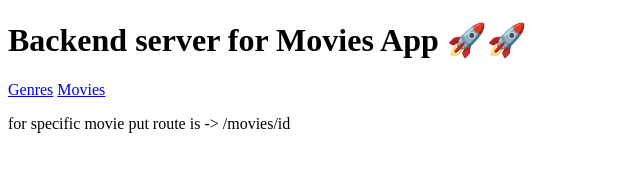
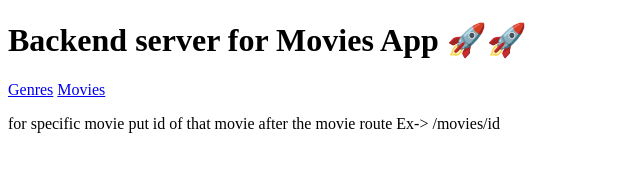
Before and after one commit to Jayesh049/movie_backend, a website: page public/index.html in a window 1280 px wide. Shown: the whole page, without its empty margins (0-640 px from the left). Drawn offline with Linux system fonts and the light colour scheme.

Commit message:
added for deployment

```diff
--- a/app.js
+++ b/app.js
@@ -3,6 +3,7 @@ const app = express();
 app.use(express.json());
 const { getGenres } = require("./fakeGenreService");
 const { getMovies, getMovie } = require("./fakeMovieService");
+app.use(express.static("public"))
 app.get("/movies/", function (req, res) {
   res.status(201).json({
     movies: getMovies()
--- a/public/index.html
+++ b/public/index.html
@@ -12,7 +12,7 @@
     <h1>Backend server for Movies App 🚀🚀</h1>
     <a href="/genres">Genres</a>
     <a href="/movies">Movies</a>
-    <p>for specific movie put route is -> /movies/id</p>
+    <p>for specific movie put id of that movie after the movie route
+         Ex-> /movies/id</p>
 </body>
-
 </html>
```
